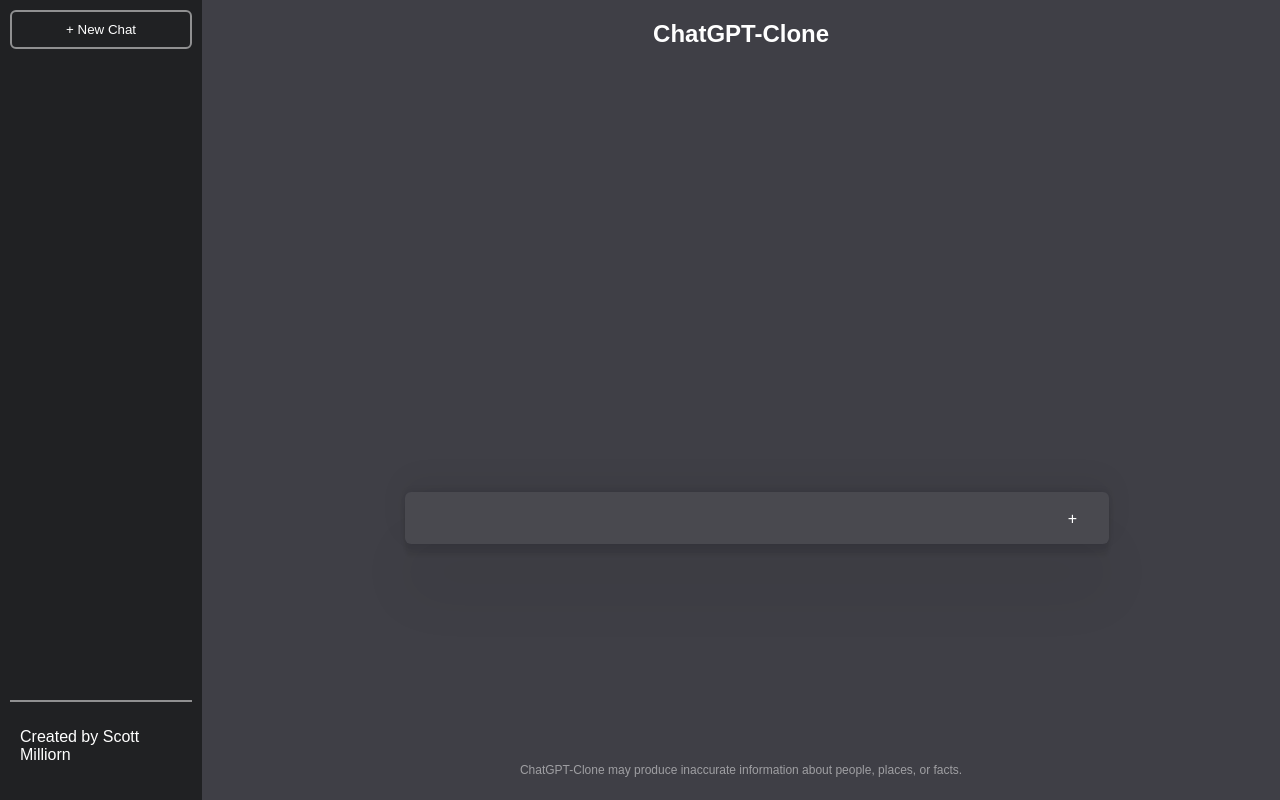
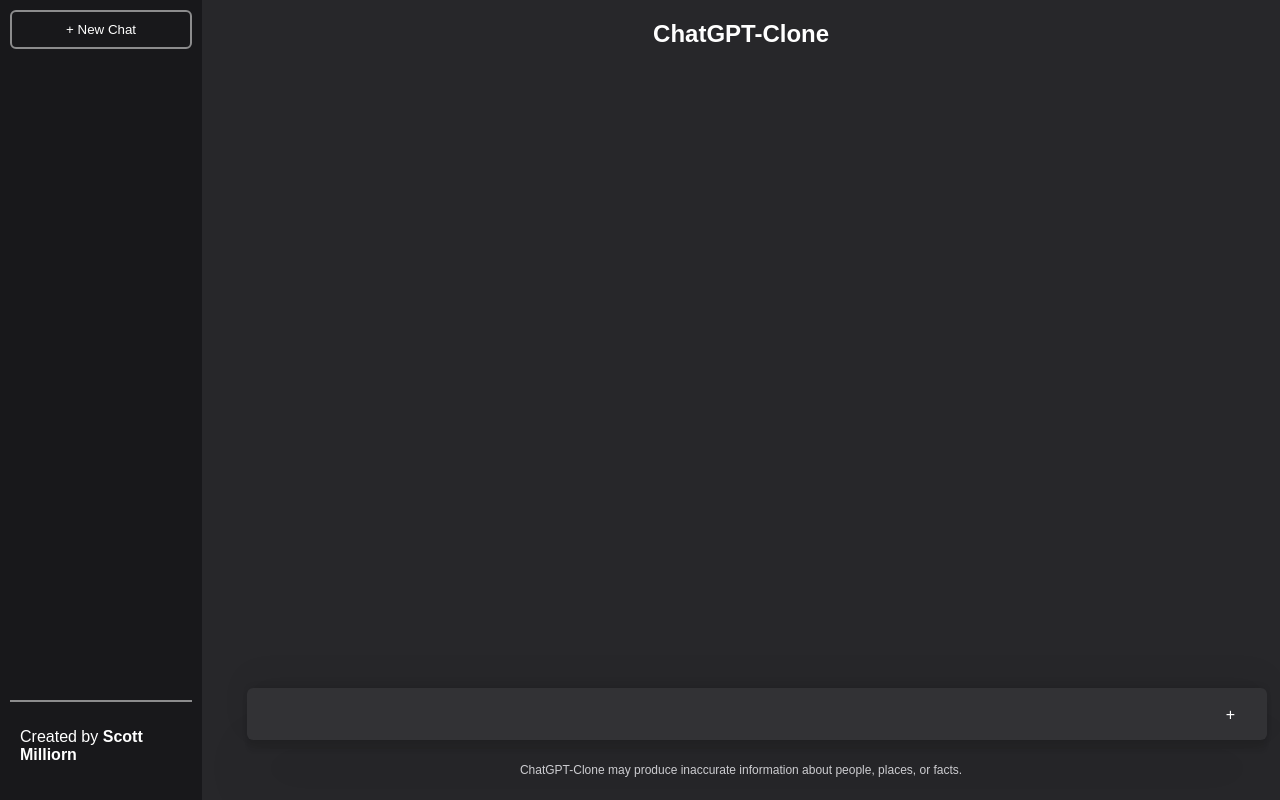
Before and after one commit to milliorn/chatgpt-clone, a React app: page / in a window 1280 px wide. Built offline with nearby package versions, Linux system fonts and the light colour scheme; the HTML template or start-up script is replaced by a standard one.

Commit message:
Css edits (#13)
* fixed overflow

* more overflow fixes

* anchor text

* hover styling

```diff
--- a/src/App.tsx
+++ b/src/App.tsx
@@ -111,7 +111,12 @@ function App(): JSX.Element {
           ))}
         </ul>
         <nav>
-          <p>Created by Scott Milliorn</p>
+          <p>
+            Created by{" "}
+            <a href="https://github.com/milliorn" target="_blank">
+              Scott Milliorn
+            </a>
+          </p>
         </nav>
       </section>
       <section className="main">
@@ -119,7 +124,7 @@ function App(): JSX.Element {
         <ul className="feed">
           {currentChat?.map((chatMessage, index) => (
             <li key={index}>
-              <p className="role">{chatMessage.role}</p>
+              <p className="role">{chatMessage.role.toUpperCase()}:</p>
               <p>{chatMessage.content}</p>
             </li>
           ))}
@@ -132,11 +137,11 @@ function App(): JSX.Element {
               +{" "}
             </div>
           </div>
+          <p className="info">
+            ChatGPT-Clone may produce inaccurate information about people,
+            places, or facts.
+          </p>
         </div>
-        <p className="info">
-          ChatGPT-Clone may produce inaccurate information about people, places,
-          or facts.
-        </p>
       </section>
     </div>
   );
--- a/src/index.css
+++ b/src/index.css
@@ -5,9 +5,21 @@
   font-family: Open-Sans, sans-serif;
 }
 
+a {
+  color: white;
+  text-decoration: none;
+  font-weight: bold;
+}
+
+a:hover {
+  text-decoration: none;
+  color: gray;
+}
+
 body {
   margin: 0;
   padding: 0;
+  overflow: hidden;
 }
 
 button {
@@ -16,6 +28,11 @@ button {
   border: solid 2px rgba(255 255 255 / 50%);
   margin: 0.625rem; /* 10px */
   padding: 0.625rem; /* 10px */
+}
+
+button:hover {
+  background-color: black;
+  cursor: pointer;
 }
 
 input {
@@ -29,6 +46,9 @@ input {
   box-shadow: rgba(0 0 0 / 5%) 0 54px 55px, rgba(0 0 0 / 5%) 0 -12px 30px,
     rgba(0 0 0 / 5%) 0 4px 6px, rgba(0 0 0 / 5%) 0 12px 3px,
     rgba(0 0 0 / 5%) 0 -3px 5px;
+  margin: 0 auto; /* add this */
+  display: block; /* add this */
+  text-align: center; /* Add this rule */
 }
 
 input:focus {
@@ -42,7 +62,7 @@ nav {
 }
 
 .app {
-  background-color: #3f3f46;
+  background-color: #27272a;
   display: flex;
 }
 
@@ -54,9 +74,35 @@ nav {
   width: 100%;
 }
 
+.feed {
+  overflow-y: auto;
+  overflow-x: hidden;
+  padding: 0;
+  width: 100%;
+}
+
+.feed li {
+  display: flex;
+  background-color: rgba(255 255 255 / 5%);
+  width: 91.666%;
+  padding: 20px;
+  margin: 20px auto;
+  word-wrap: break-word;
+}
+
+.feed p {
+  font-size: 14px;
+  text-align: left;
+}
+
+.feed p.role {
+  min-width: 100px;
+}
+
 .history li {
   cursor: pointer;
   list-style-type: none;
+  margin: 0.125rem; /* 2px */
   padding: 1rem /* 16px */ 0;
 }
 
@@ -66,17 +112,23 @@ nav {
   padding: 0.625rem; /* 10px */
 }
 
+.history li:hover {
+  color: gray;
+}
+
 .info {
-  color: rgba(255 255 255 / 50%);
+  color: #d4d4d8;
   font-size: 0.75rem; /* 12px */
   line-height: 1rem; /* 16px */
   padding: 0.625rem; /* 10px */
 }
 
 .input-container {
-  max-width: 42rem; /* 672px */
+  margin: 0 auto;
+  max-width: 80rem; /* 1280px */
   position: relative;
-  width: 100%;
+  width: 91.666%;
+  margin-top: auto; /* Add this rule */
 }
 
 .main {
@@ -90,7 +142,7 @@ nav {
 }
 
 .side-bar {
-  background-color: #202123;
+  background-color: #18181b;
   display: flex;
   flex-direction: column;
   height: 100vh;
```
